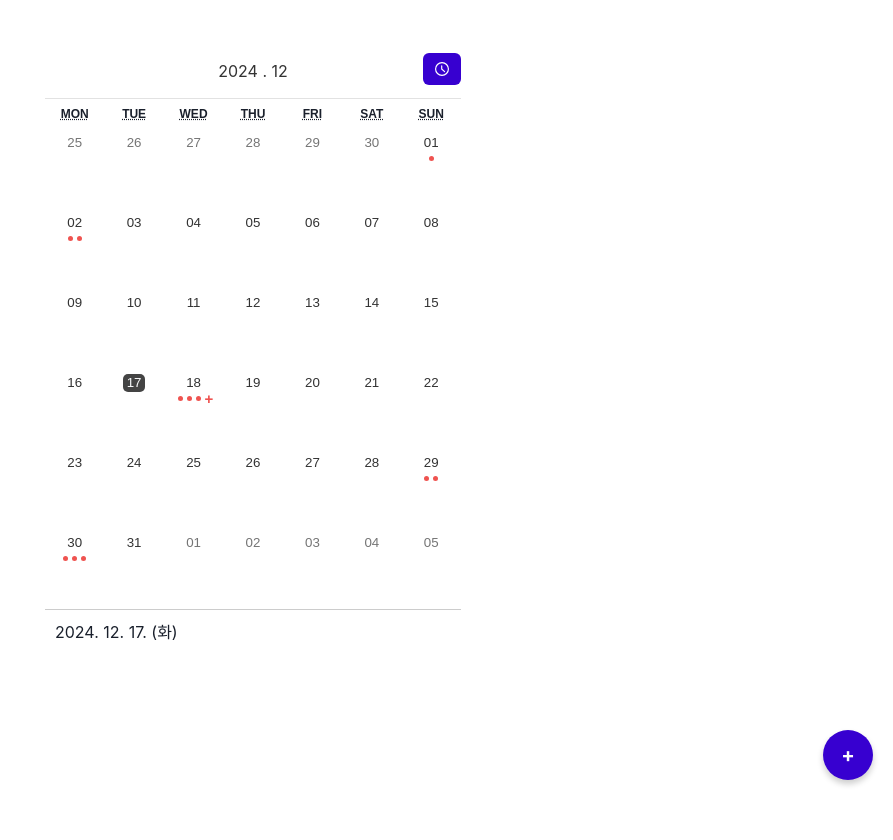
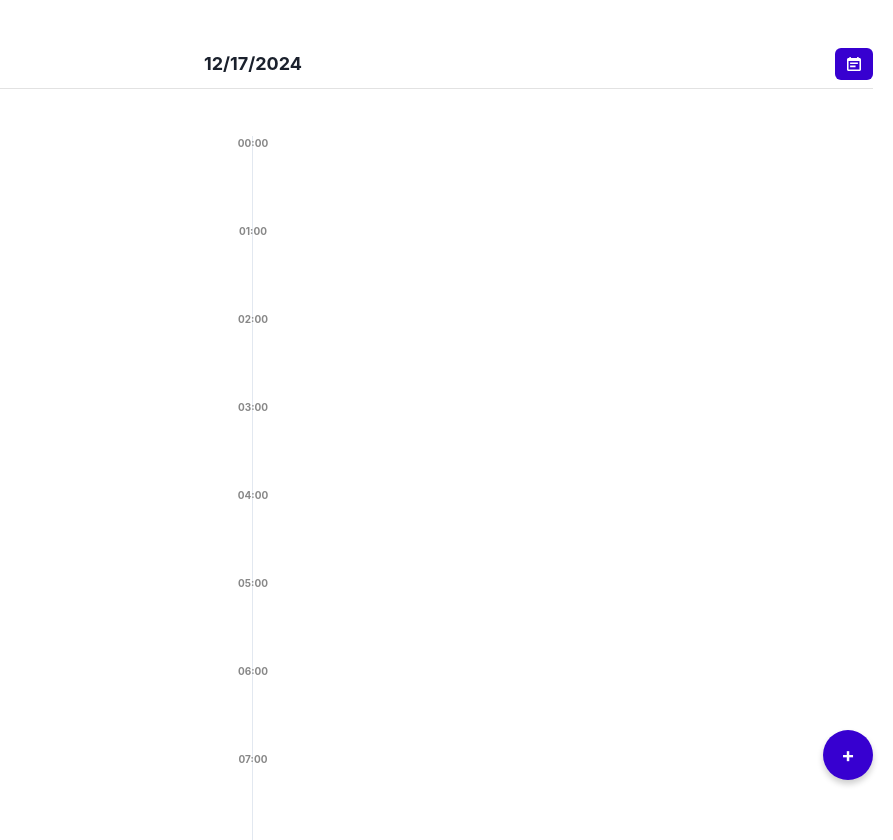
Before and after one commit to hwarimryu/insight-into-me-app, a React (Vite) app in the folder insight-into-me-web/: page / in a window 1280 px wide. Shown: the whole page, without its empty margins (387-1280 px from the left). Before the commit the page ends 800 px from the top, so only its background shows below. Built offline with nearby package versions, Linux system fonts and the light colour scheme.

Commit message:
[UPDATE] timeline view chakra ui 사용하도록 변경

```diff
--- a/insight-into-me-web/src/App.jsx
+++ b/insight-into-me-web/src/App.jsx
@@ -10,7 +10,6 @@ import MainView from "./components/MainView";
 import TaskDetailsModal from "./components/TaskDetailsModal";
 // import Button from "./components/Button";
 import { Container } from "@chakra-ui/react";
-
 
 import "./App.css";
 import { TaskType } from "./codes/Type";
@@ -91,17 +90,19 @@ const mockPlanData = [
   { id: 13, type: TaskType.PLAN, startDateTime: new Date(2024,11,18,15,0,0).getTime(), endDateTime: new Date(2024,11,18,16,30,0).getTime(), title: "독서 - 인스파이어드", tags: ["독서", "취미"], completed: false},
   { id: 14, type: TaskType.PLAN, startDateTime: new Date(2024,11,18,16,30,0).getTime(), endDateTime: new Date(2024,11,18,18,0,0).getTime(), title: "일기", tags: ["멘탈", "취미"], completed: false},
   { id: 15, type: TaskType.PLAN, startDateTime: new Date(2024,11,18,18,0,0).getTime(), endDateTime: new Date(2024,11,18,19,30,0).getTime(), title: "알고리즘 문제 2개", tags: ["취준"], completed: false},
-  { id: 16, type: TaskType.PLAN, startDateTime: new Date(2024,11,18,19,30,0).getTime(), endDateTime: new Date(2024,11,18,21,40,0).getTime(), title: "포트폴리오 - 자기소개서, 집가는 길~", tags: ["취준"] ,completed: false},
-  { id: 17, type: TaskType.PLAN, startDateTime: new Date(2024,11,18,22,0,0).getTime(), endDateTime: new Date(2024,11,18,23,40,0).getTime(), title: "독서, 일기, 걷기", tags: ["멘탈", "운동", "취미"] ,completed: false},
+  { id: 16, type: TaskType.PLAN, startDateTime: new Date(2024,11,20,19,30,0).getTime(), endDateTime: new Date(2024,11,20,21,40,0).getTime(), title: "포트폴리오 - 자기소개서, 집가는 길~", tags: ["취준"] ,completed: false},
+  { id: 17, type: TaskType.PLAN, startDateTime: new Date(2024,11,20,22,0,0).getTime(), endDateTime: new Date(2024,11,20,23,40,0).getTime(), title: "독서, 일기, 걷기", tags: ["멘탈", "운동", "취미"] ,completed: false},
 ];
 
 const mockDoneData = [
-  { id: 1, planId: 11, type: TaskType.DONE, startDateTime: new Date(2024,11,18,11,50,0).getTime(), endDateTime: new Date(2024,11,18,13,10,0).getTime(), title: "점심 약속", tags:["멘탈"], completed: true},
-  { id: 2, planId: 12, type: TaskType.DONE, startDateTime: new Date(2024,11,18,13,20,0).getTime(), endDateTime: new Date(2024,11,18,15,0,0).getTime(), title: "개인 프로젝트", tags: ["취미"], completed: true},
+  { id: 1, planId: 11, type: TaskType.LOG, startDateTime: new Date(2024,11,20,11,50,0).getTime(), endDateTime: new Date(2024,11,20,13,10,0).getTime(), title: "점심 약속", tags:["멘탈"], completed: true},
+  { id: 2, planId: 12, type: TaskType.LOG, startDateTime: new Date(2024,11,20,13,20,0).getTime(), endDateTime: new Date(2024,11,20,15,0,0).getTime(), title: "개인 프로젝트", tags: ["취미"], completed: true},
 
-  { id: 8, type: TaskType.DONE, startDateTime: new Date(2024,11,29,12,0,0).getTime(), endDateTime: new Date(2024,11,29,13,0,0).getTime(), title: "낮잠",completed: true  },
-  { id: 9, type: TaskType.DONE, startDateTime: new Date(2024,11,29,12,30,0).getTime(), endDateTime: new Date(2024,11,29,14,0,0).getTime(), title: "점심식사",completed: true  },
-  { id: 10, type: TaskType.DONE, startDateTime: new Date(2024,12,1,20,0,0).getTime(), endDateTime: new Date(2024,12,1,21,0,0).getTime(), title: "낮잠" ,completed: true},
+  { id: 8, type: TaskType.LOG, startDateTime: new Date(2024,11,29,12,0,0).getTime(), endDateTime: new Date(2024,11,29,13,0,0).getTime(), title: "낮잠",completed: true  },
+  { id: 9, type: TaskType.LOG, startDateTime: new Date(2024,11,29,12,30,0).getTime(), endDateTime: new Date(2024,11,29,14,0,0).getTime(), title: "점심식사",completed: true  },
+  { id: 10, type: TaskType.LOG, startDateTime: new Date(2024,12,1,20,0,0).getTime(), endDateTime: new Date(2024,12,1,21,0,0).getTime(), title: "낮잠" ,completed: true},
+  { id: 16, type: TaskType.LOG, startDateTime: new Date(2024,11,20,19,30,0).getTime(), endDateTime: new Date(2024,11,20,21,40,0).getTime(), title: "포트폴리오 - 자기소개서, 집가는 길~", tags: ["취준"] ,completed: false},
+  { id: 17, type: TaskType.LOG, startDateTime: new Date(2024,11,20,22,0,0).getTime(), endDateTime: new Date(2024,11,20,23,40,0).getTime(), title: "독서, 일기, 걷기", tags: ["멘탈", "운동", "취미"] ,completed: false},
 ];
 
 const mockTodoData = [
@@ -155,6 +156,7 @@ function App() {
 
     // Task 추가 핸들러
   const onCreate = (type, planId, startDateTime, endDateTime, title, completed, tags) => {
+    console.log("onCreate")
     if(type === TaskType.PLAN) {
       planDispatch({
           type:"CREATE",
@@ -170,11 +172,11 @@ function App() {
         })
     }
 
-    if(type === TaskType.DONE) {
+    if(type === TaskType.LOG) {
       doneDispatch({
           type:"CREATE",
           data : {
-            type: TaskType.DONE,
+            type: TaskType.LOG,
             id: idDoneRef.current++,
             planId,
             startDateTime,
--- a/insight-into-me-web/src/components/AddTaskModal.jsx
+++ b/insight-into-me-web/src/components/AddTaskModal.jsx
@@ -36,7 +36,7 @@ function AddTaskModal({ type, onClose }) {
       new Date(`${endDate} ${endTime}`).getTime(),
       title, false, tags); // 상위 컴포넌트로 Task 전달
 
-    onClose(); // 모달 닫기
+          onClose(); // 모달 닫기
   };
 
 
--- a/insight-into-me-web/src/components/MainView.jsx
+++ b/insight-into-me-web/src/components/MainView.jsx
@@ -5,7 +5,7 @@ import DailyView from "./DailyView";
 
 
 function MainView({onTaskSelect}) {
-  const [mainViewType, setMainViewType] = useState("monthly"); // "monthly" 또는 "timeline"
+  const [mainViewType, setMainViewType] = useState("timeline"); // "monthly" 또는 "timeline"
   const [selectedDate, setSelectedDate] = useState(new Date());
 
 
--- a/insight-into-me-web/src/components/TimelineTaskItem.css
+++ b/insight-into-me-web/src/components/TimelineTaskItem.css
@@ -1,30 +1,29 @@
 .task-item {
-  display: flex;
+  /* display: flex;
   width: 100%;
-  align-items: start;
+  align-items: start; */
   font-size: 12px;
   padding: 4px 8px;
-  box-sizing: border-box;
+  /* box-sizing: border-box;
   background-color: var(--plan-background-color);
   border: 1px solid var(--plan-border-color);
   border-radius: 4px;
-  transition: background-color 0.2s ease;
+  transition: background-color 0.2s ease; */
 }
-
+/*
 .task-item.completed {
-  /* opacity: 0.6; */
   background-color: var(--done-background-color);
   border: 1px solid var(--done-border-color);
 }
 
 .task-item:hover {
   background-color: #deccff;
-}
-
+} */
+/*
 .task-title {
   color: #444;
   font-weight: bold;
   white-space: nowrap;
   overflow:hidden ;
   text-overflow: ellipsis;
-}
+} */
--- a/insight-into-me-web/src/components/TimelineView.css
+++ b/insight-into-me-web/src/components/TimelineView.css
@@ -1,57 +1,17 @@
-.timeline-view {
-  width: 100%;
-  height: 100%;
-  display: flex;
-  flex-direction: column;
-  box-sizing: border-box;
-  overflow-y: auto;
+/* .timeline-view {
+  overflow-y: unset;
   background-color: var(--background-color);
-}
+} */
 
-.timeline-title {
-  font-size: 18px;
-  margin: 5px 0px;
-  position: sticky;
-  top: 0;
-  z-index: 10;
-}
-
-.timeline-title > div, .timeline-title > button  {
-  background-color: var(--background-color);
-}
-
+/*
 .timeline-container {
   width: 100%;
   height: 100%;
   position: relative;
   display: flex;
   flex-direction: column;
-}
+} */
 
-.timeline-body {
-  width: 100%;
-  display: flex;
-  flex: 1;
-  position: relative;
-  overflow-y: auto; /* 스크롤 가능 */
-}
-
-.tasks-left,
-.tasks-right {
-  width: 50%;
-  flex: 1;
-  display: flex;
-  flex-direction: column;
-  box-sizing: border-box;
-}
-
-.tasks-left {
-  align-items: flex-end;
-}
-
-.tasks-right {
-  align-items: flex-start;
-}
 
 .timeline-center {
   position: relative;
@@ -83,12 +43,12 @@
   font-size: 10px;
   font-weight: bold;
   color: #888;
-  display: flex;
-  align-items: center;
-  justify-content: center;
+  /* display: flex; */
+  /* align-items: center; */
+  /* justify-content: center; */
 }
 
-.task-block {
+/* .task-block {
   position: absolute;
   z-index: 3;
   display: flex;
@@ -97,11 +57,11 @@
   box-sizing: border-box;
   cursor: pointer;
   margin: 1px;
-}
+} */
 
 .current-time-marker {
   position: absolute;
-  width: 95vw;
+  /* width: 95v/w; */
   border: 1px solid var(--primary-color-red);
   z-index: 3;
   transform: translateY(-50%);
--- a/insight-into-me-web/src/components/TimelineView.jsx
+++ b/insight-into-me-web/src/components/TimelineView.jsx
@@ -5,8 +5,14 @@ import DatePicker from "react-datepicker";
 
 import "react-datepicker/dist/react-datepicker.css";
 import "./TimelineView.css";
-import Button from "./ButtonCustom";
+import ButtonCustom from "./ButtonCustom";
 import { CalendarIcon } from '@chakra-ui/icons'
+import { Box,
+  Button,
+  VStack,
+  Text,
+  HStack,
+  Flex, } from '@chakra-ui/react'
 
 import Header from "./common/Header";
 import { getTasksAtDate, generateTimeSlots } from "../utils/DateTimeUtil";
@@ -16,15 +22,13 @@ function TimelineView({ selectedDate, onDateChange, onTaskSelect, toggleViewType
   const dones = useContext(DoneStateContext);
   const timelineRef = useRef(null);
   const nowRef = useRef(null);
-
   const [isDatePickerOpen, setIsDatePickerOpen] = useState(false);
 
   // 선택된 날짜와 현재 시간
   const formattedDate = selectedDate.toLocaleDateString();
   const now = new Date();
-
-  const palnsForDate = getTasksAtDate(formattedDate, plans);
-  const donesForDate = getTasksAtDate(formattedDate, dones);
+  const plansForDate = getTasksAtDate(formattedDate, plans);
+  const logsForDate = getTasksAtDate(formattedDate, dones);
 
   // 시간 표시를 위한 범위 생성
   const timeSlots = generateTimeSlots();
@@ -34,8 +38,7 @@ function TimelineView({ selectedDate, onDateChange, onTaskSelect, toggleViewType
     const [hour, minute] = new Date(time).toTimeString().split(":").map(Number);
     const hourHeight = 80; // 1시간에 80px
     const minuteHeight = hourHeight / 60; // 1분에 해당하는 높이
-
-    return 40 + hour * hourHeight + minute * minuteHeight;
+    return 20 + hour * hourHeight + minute * minuteHeight;
   };
 
   // 현재 시간을 픽셀 위치로 변환
@@ -49,15 +52,13 @@ function TimelineView({ selectedDate, onDateChange, onTaskSelect, toggleViewType
 
   }, [timeSlots]);
 
-  console.log(donesForDate);
-    return (
-      <div className="timeline-view" ref={timelineRef}>
-      {/* 상단 제목 */}
-      <Header title={
-        <div className="timeline-title">
-        <button onClick={() => setIsDatePickerOpen(!isDatePickerOpen)}>
-        {formattedDate}
-        </button>
+    return (<>
+      <Box position="fixed" top={10} left={0} right={0} ml={5} mr={5} zIndex={10} bg="white">
+        <Header
+            className="timeline-title"
+            title={
+              <HStack spacing={2}>
+                <Button onClick={() => setIsDatePickerOpen(!isDatePickerOpen)}>{formattedDate}</Button>
                 {isDatePickerOpen && (
                   <DatePicker
                     selected={selectedDate}
@@ -68,105 +69,98 @@ function TimelineView({ selectedDate, onDateChange, onTaskSelect, toggleViewType
                     inline
                   />
                 )}
-        </div>
+              </HStack>
             }
-      rightChild={<Button text={<CalendarIcon />} type={"PRIMARY"} onClick={toggleViewType}/>}/>
+            rightChild={<ButtonCustom text={<CalendarIcon />} type={"PRIMARY"} onClick={toggleViewType}/>}
+          />
+      </Box>
 
-
-      <div className="timeline-container">
-        <div className="timeline-body" ref={timelineRef}>
-          <div className="tasks-left">
-            {palnsForDate
-              .map((task, index) => {
+      <VStack ref={timelineRef} align="stretch" p={4} className="timeline-view" mt="80px" overflowY="auto" maxH="calc(100vh - 80px)" css={{ scrollbarWidth: "none", msOverflowStyle: "none" }}>
+      <Flex className="timeline-container" alignItems="flex-start">
+        <VStack h="2200px" className="tasks-left" align="stretch" w="48%" position="relative">
+          {plansForDate.map((task, index) => {
             const start = timeToPosition(task.startDateTime);
             const end = timeToPosition(task.endDateTime);
             const height = end - start;
             return (
-                <div
+              <Box
                 key={index}
                 className="task-block"
-                  style={{
-                    top: `${start}px`,
-                    height: `${height}px`,
-                  }}
+                bg="blue.100"
+                p={0}
+                borderRadius="md"
+                position="absolute"
+                border={"1px solid var(--plan-border-color)"}
+                top={`${start}px`}
+                height={`${height}px`}
+                w="full"
                 ref={
                   new Date(task.startDateTime).toTimeString() <= now.toTimeString().split(" ")[0] &&
-                  now.toTimeString().split(" ")[0] <new Date(task.endDateTime).toTimeString()
+                  now.toTimeString().split(" ")[0] < new Date(task.endDateTime).toTimeString()
                     ? nowRef
                     : null
                 }
-                  onClick={() => onTaskSelect(task)} >
+                onClick={() => onTaskSelect(task)}
+              >
                 <TimelineTaskItem
                   key={index}
-                  startTime={task.startDateTime}
                   title={task.title}
                 />
-                </div>)
+              </Box>
+            );
           })}
-          </div>
-
-          <div className="timeline-center">
-            <div className="timeline-center-line"></div>
-            <div className="time-overlay">
+        </VStack>
+        <VStack className="timeline-center" w="4%" align="center">
+          <Box className="timeline-center-line" h="2200px" w="1px" bg="gray.200" zIndex={100}/>
+          <VStack className="time-overlay" spacing={2} align="center">
             {timeSlots.map((time, index) => (
-                <div key={index} className="time-slot">
+              <Text key={index} className="time-slot">
                 {time}
-                </div>
+              </Text>
             ))}
-              {/* 현재 시간 마커 */}
-              <div
+            <Box
               className="current-time-marker"
-                style={{ top: `${nowPosition}px` }}
-                // ref={nowRef}
+              position="absolute"
+              top={`${nowPosition}px`}
+              w="90vw"
+              h="1px"
+              borderRadius="full"
+              bg="red.500"
             />
-            </div>
-          </div>
-
-          <div className="tasks-right">
-            {
-
-            donesForDate
-              .map((task, index) => {
+          </VStack>
+        </VStack>
+        <VStack h="2200px" className="tasks-right" align="stretch" w="48%" position="relative">
+          {logsForDate.map((task, index) => {
             const start = timeToPosition(task.startDateTime);
             const end = timeToPosition(task.endDateTime);
             const height = end - start;
-
+            console.log(task.title + ": "+ start)
             return (
-                <div
+              <Box
                 key={index}
                 className="task-block"
-                  style={{
-                    top: `${start}px`,
-                    height: `${height}px`,
-                  }}
-                  ref={
-                    new Date(task.startDateTime).toTimeString() <= now.toTimeString().split(" ")[0] &&
-                    now.toTimeString().split(" ")[0] <new Date(task.endDateTime).toTimeString()
-                    ? nowRef
-                    : null
-                }
-                onClick={() => onTaskSelect(task)} >
+                bg="gray.100"
+                p={0}
+                borderRadius="md"
+                border={"1px solid var(--done-border-color)"}
+                position="absolute"
+                top={`${start}px`}
+                height={`${height}px`}
+                w="full"
+                onClick={() => onTaskSelect(task)}
+              >
                 <TimelineTaskItem
                   key={index}
-                  startTime={task.startDateTime}
                   title={task.title}
-                  isCompleted={true}
                 />
-                </div>)
+              </Box>
+            );
           })}
+        </VStack>
+      </Flex>
+    </VStack>
+  </>
 
-           {/* TaskDetailsModal */}
-          {/* {selectedTask && (
-          <TaskDetailsModal
-            task={selectedTask}
-            onClose={() => setSelectedTask(null)}
-            onComplete={onCompleteTask}
-          />
-          )} */}
-          </div>
-        </div>
-      </div>
-    </div>
     );
 }
 
```
Lines whose indentation alone changed are shown as unchanged.
